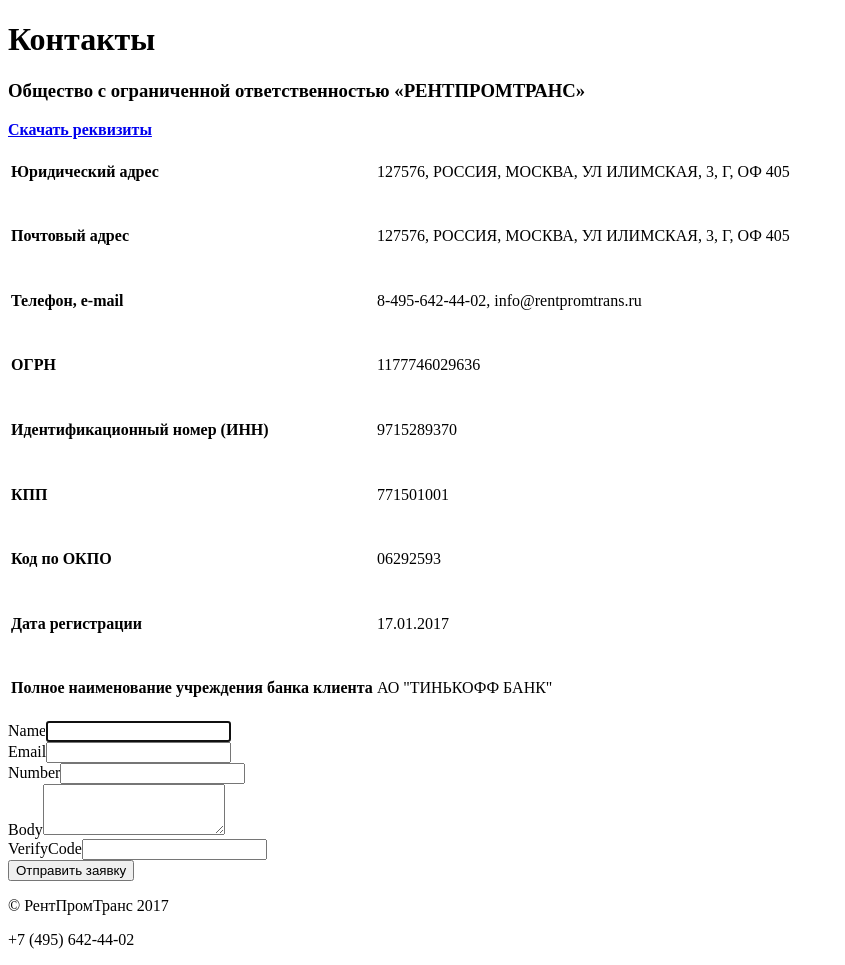
After one commit to grach28rus/spectrans, a Yii app: template frontend/views/site/contactsCompany.php in a window 1280 px wide. The commit adds this page. Shown: the whole page, without its empty margins (0-845 px from the left). Run offline with PHP 8.4 and a stand-in for Yii, Linux system fonts and the light colour scheme; the template is opened without the code that fills it, so the values that code supplies are empty; form fields are guessed from the names that the template uses; some libraries are stand-ins or nearby versions.

Commit message:
add contact and about

```diff
--- a/frontend/controllers/SiteController.php
+++ b/frontend/controllers/SiteController.php
@@ -163,4 +163,9 @@ class SiteController extends Controller
 
         return $this->redirect(['/types-equipment/update', 'id' => $model->id]);
     }
+
+    public function actionContactsCompany()
+    {
+        return $this->render('contactsCompany');
+    }
 }
--- a/frontend/views/layouts/main.php
+++ b/frontend/views/layouts/main.php
@@ -26,7 +26,7 @@ foreach ($this->context->typesEquipment as $type) {
     <meta charset="<?= Yii::$app->charset ?>">
     <meta name="viewport" content="width=device-width, initial-scale=1">
     <?= Html::csrfMetaTags() ?>
-    <title><?= Html::encode($this->title) ?></title>
+    <title><?= Html::encode('РентПромТранс') ?></title>
     <?php $this->head() ?>
 </head>
 <body>
@@ -70,10 +70,11 @@ foreach ($this->context->typesEquipment as $type) {
             ['label' => 'Техника', 'items' => $typesEquipment],
             ['label' => 'Цены', 'url' => ['/buses/buses-list']],
             ['label' => 'О компании', 'url' => ['/site/about']],
+            ['label' => 'Контакты', 'url' => ['/site/contacts-company']],
         ];
         $menuItems[] = "<li style=\"padding-top: 8px\">
                             <button type=\"button\" class=\"btn btn-md btn-block btn-info\" data-toggle=\"modal\" data-target=\"#contact-modal\">
-                                Сделать заказ
+                                Расчёт цены
                             </button>
                         </li>";
 
@@ -100,51 +101,6 @@ foreach ($this->context->typesEquipment as $type) {
         NavBar::end();
         ?>
     </div>
-<!--    <div id="float-nav-bar">-->
-<!--        <div class="anchor"></div>-->
-<!--        <nav id="nav-trans" class="navbar-inverse navbar-static-top border-none navbar" role="navigation">-->
-<!--            <div class="container">-->
-<!--                <div class="navbar-header">-->
-<!--                    <a class="navbar-brand" href="/">РентПромТранс</a>-->
-<!--                </div>-->
-<!--                <div id="nav-trans-collapse" class="collapse navbar-collapse">-->
-<!--                    <ul id="w0" class="navbar-nav navbar-right nav">-->
-<!--                        --><?php //foreach ($menuItems as $menuItem) : ?>
-<!--                            --><?php
-//                                $classItem = $menuItem['url'] == $currentUrl ? 'active' : '';
-//                            ?>
-<!--                            --><?php //if (isset($menuItem['items'])) : ?>
-<!--                                <li class="dropdown">-->
-<!--                                    <a class="dropdown-toggle" href="#" data-toggle="dropdown" aria-expanded="false">-->
-<!--                                        --><?//= $menuItem['label'] ?>
-<!--                                        <b class="caret"></b>-->
-<!--                                    </a>-->
-<!--                                    <ul id="w1" class="dropdown-menu">-->
-<!--                                        --><?php //foreach ($menuItem['items'] as $item) : ?>
-<!--                                            <li>-->
-<!--                                                <a href="/buses/buses-list?id=--><?//= $item['id'] ?><!--" tabindex="-1">-->
-<!--                                                    --><?//= $item['label'] ?>
-<!--                                                </a>-->
-<!--                                            </li>-->
-<!--                                        --><?php //endforeach; ?>
-<!--                                    </ul>-->
-<!--                                </li>-->
-<!--                            --><?php //else : ?>
-<!--                                <li class="--><?//= $classItem ?><!--">-->
-<!--                                    <a href="--><?//= $menuItem['url'] ?><!--">--><?//= $menuItem['label'] ?><!--</a>-->
-<!--                                </li>-->
-<!--                            --><?php //endif; ?>
-<!--                        --><?php //endforeach; ?>
-<!--                        <li style="padding-top: 8px">-->
-<!--                            <button type="button" class="btn btn-md btn-block btn-info" data-toggle="modal" data-target="#contact-modal">-->
-<!--                                Сделать заказ-->
-<!--                            </button>-->
-<!--                        </li>-->
-<!--                    </ul>-->
-<!--                </div>-->
-<!--            </div>-->
-<!--        </nav>-->
-<!--    </div>-->
     <div class="container">
         <?= $content ?>
     </div>
--- /dev/null
+++ b/frontend/views/site/contactsCompany.php
@@ -0,0 +1,125 @@
+<?php
+
+/* @var $this yii\web\View */
+
+use yii\helpers\Html;
+
+$this->title = 'Контакты';
+$this->params['breadcrumbs'][] = $this->title;
+?>
+<div class="site-about ibox-content">
+    <h1><?= Html::encode($this->title) ?></h1>
+    <div class="col-md-8">
+        <h3>
+            <?= Html::encode('Общество с ограниченной ответственностью «РЕНТПРОМТРАНС»') ?>
+        </h3>
+    </div>
+    <div class="col-md-4">
+        <b>
+            <?= Html::a('Скачать реквизиты', '/uploads/files/cartRPT.docx'); ?> <i class="fa fa-download"></i>
+        </b>
+    </div>
+    <table class="table table-hover">
+        <tbody>
+        <tr>
+            <td>
+                <h4>
+                    Юридический адрес
+                </h4>
+            </td>
+
+            <td>
+                127576, РОССИЯ, МОСКВА, УЛ ИЛИМСКАЯ, 3, Г, ОФ 405
+            </td>
+        </tr>
+        <tr>
+            <td>
+                <h4>
+                    Почтовый адрес
+                </h4>
+            </td>
+
+            <td>
+                127576, РОССИЯ, МОСКВА, УЛ ИЛИМСКАЯ, 3, Г, ОФ 405
+            </td>
+        </tr>
+        <tr>
+            <td>
+                <h4>
+                    Телефон, e-mail
+                </h4>
+            </td>
+
+            <td>
+                8-495-642-44-02, info@rentpromtrans.ru
+            </td>
+        </tr>
+        <tr>
+            <td>
+                <h4>
+                    ОГРН
+                </h4>
+            </td>
+
+            <td>
+                1177746029636
+            </td>
+        </tr>
+        <tr>
+            <td>
+                <h4>
+                    Идентификационный номер (ИНН)
+                </h4>
+            </td>
+
+            <td>
+                9715289370
+            </td>
+        </tr>
+        <tr>
+            <td>
+                <h4>
+                    КПП
+                </h4>
+            </td>
+
+            <td>
+                771501001
+            </td>
+        </tr>
+        <tr>
+            <td>
+                <h4>
+                    Код по ОКПО
+                </h4>
+            </td>
+
+            <td>
+                06292593
+            </td>
+        </tr>
+        <tr>
+            <td>
+                <h4>
+                    Дата регистрации
+                </h4>
+            </td>
+
+            <td>
+                17.01.2017
+            </td>
+        </tr>
+        <tr>
+            <td>
+                <h4>
+                    Полное наименование учреждения банка клиента
+                </h4>
+            </td>
+
+            <td>
+                АО "ТИНЬКОФФ БАНК"
+            </td>
+        </tr>
+        </tbody>
+    </table>
+</div>
```
Also changed, not shown: frontend/views/site/about.php (+8 -5 lines), 1 other file.
